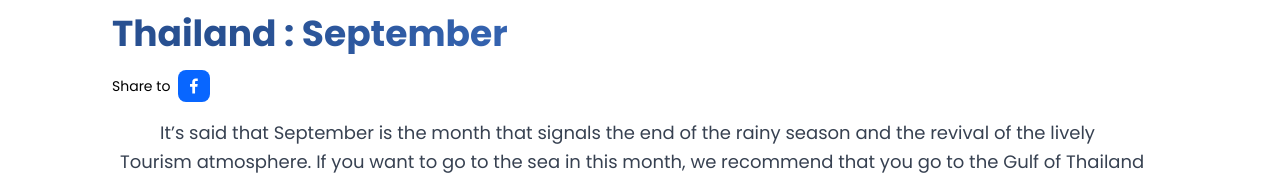
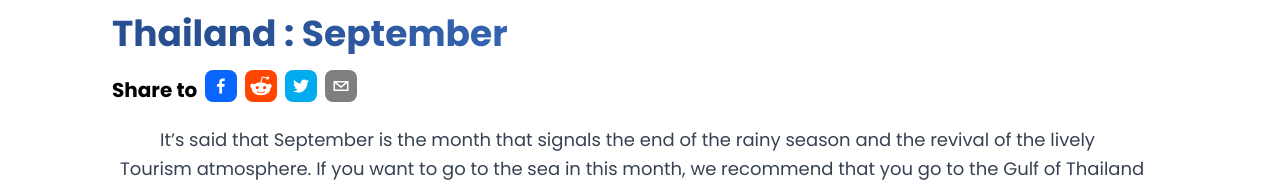
Before and after one commit to TanutsaponJ/ExploreThai, a React (Vite) app: page /Rainy/September in a window 1280 px wide. Shown: the part 442-624 px from the top of the page. Built offline with nearby package versions, Linux system fonts and the light colour scheme.

Commit message:
Add additional social media sharing options to SeasonSeptember component

```diff
--- a/src/pages/season/seasonList/SeasonSeptember.jsx
+++ b/src/pages/season/seasonList/SeasonSeptember.jsx
@@ -1,7 +1,18 @@
 import SeasonImage from "../../../assets/SeasonImage/September.png";
-import { FacebookShareButton, FacebookIcon } from "react-share";
+import {
+  FacebookShareButton,
+  FacebookIcon,
+  RedditShareButton,
+  RedditIcon,
+  TwitterIcon,
+  TwitterShareButton,
+  EmailShareButton,
+  EmailIcon,
+} from "react-share";
 
 const SeasonSeptember = () => {
+  const shareFaceBookUrl = "https://twitter.com/compose/tweet";
+
   return (
     <div className="max-w-screen-2xl container mx-auto lg:px-28 px-20 flex flex-col gap-4 mb-10">
       <div>
@@ -15,10 +26,27 @@ const SeasonSeptember = () => {
       </div>
 
       <div className="flex items-center gap-2">
-        <h2 className="text-sm">Share to</h2>
-        <FacebookShareButton>
-          <FacebookIcon className="w-8 h-auto rounded-lg" />
-        </FacebookShareButton>
+        <h2 className="text-xl font-bold">Share to</h2>
+        <div>
+          <FacebookShareButton url={shareFaceBookUrl} quote={"Share Your Tips"}>
+            <FacebookIcon className="w-8 h-auto rounded-lg" />
+          </FacebookShareButton>
+        </div>
+        <div>
+          <RedditShareButton url={shareFaceBookUrl} quote={"Share Your Tips"}>
+            <RedditIcon className="w-8 h-auto rounded-lg" />
+          </RedditShareButton>
+        </div>
+        <div>
+          <TwitterShareButton url={shareFaceBookUrl} quote={"Share Your Tips"}>
+            <TwitterIcon className="w-8 h-auto rounded-lg" />
+          </TwitterShareButton>
+        </div>
+        <div>
+          <EmailShareButton url={shareFaceBookUrl} quote={"Share Your Tips"}>
+            <EmailIcon className="w-8 h-auto rounded-lg" />
+          </EmailShareButton>
+        </div>
       </div>
 
       <div className="flex flex-col gap-6">
```
